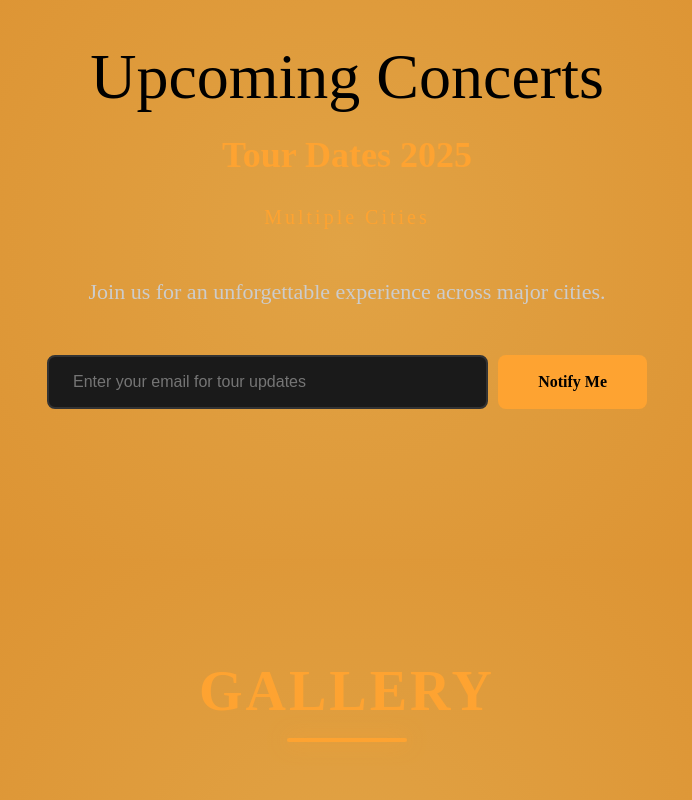
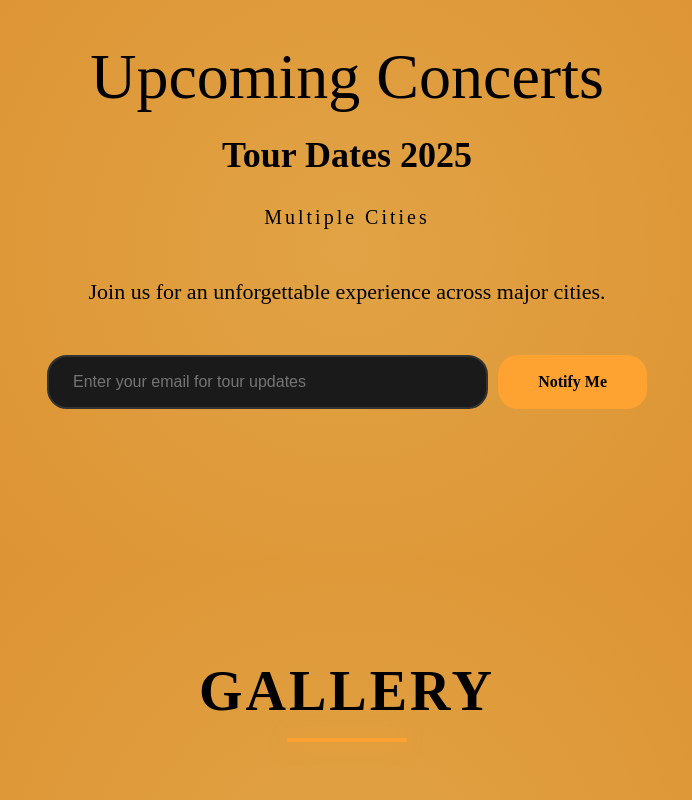
Before and after one commit to Tharun5604/OfficeGaana, a Next.js app: page / in a window 1280 px wide. Shown: the part 860-1660 px from the top of the page, without its empty margins (293-985 px from the left). Built offline with nearby package versions, Linux system fonts and the light colour scheme; grey boxes are pictures that could not be loaded.

Commit message:
css changes

```diff
--- a/src/styles/globals.css
+++ b/src/styles/globals.css
@@ -151,7 +151,7 @@ section {
 
 .hero .hashtag {
   font-size: clamp(14px, 3vw, 24px);
-  font-family: Pacifico, cursive;
+  font-family: Montserrat;
   color: #fff;
   margin-bottom: 25px;
   font-weight: 300;
@@ -384,14 +384,14 @@ section {
 
 .concerts .subtitle {
   font-size: clamp(20px, 4vw, 36px);
-  color: #fea331;
+  color: #000000;
   margin-bottom: 30px;
   font-weight: 600;
 }
 
 .concerts .cities {
   font-size: clamp(14px, 2.5vw, 20px);
-  color: #fea331;
+  color: #000000;
   margin-bottom: 50px;
   letter-spacing: 3px;
   font-weight: 500;
@@ -400,7 +400,7 @@ section {
 .concerts p {
   font-size: clamp(16px, 2.5vw, 22px);
   margin-bottom: 50px;
-  color: #ccc;
+  color: #000000;
 }
 
 /* EMAIL SIGNUP */
@@ -419,7 +419,7 @@ section {
   border: 2px solid #333;
   background: #1a1a1a;
   color: #fff;
-  border-radius: 8px;
+  border-radius: 20px;
   font-size: 16px;
 }
 
@@ -428,7 +428,7 @@ section {
   background: #fea331;
   color: #000000;
   border: none;
-  border-radius: 8px;
+  border-radius: 20px;
   font-size: 16px;
   cursor: pointer;
   transition: all 0.3s;
@@ -459,6 +459,7 @@ section {
   letter-spacing: 3px;
   text-transform: uppercase;
   position: relative;
+  color: #000000;
 }
 
 /* glowing underline */
@@ -500,7 +501,7 @@ section {
 .about h2 {
   font-size: clamp(36px, 6vw, 56px);
   margin-bottom: 50px;
-  color: #fea331;
+  color: #020202;
 }
 
 .about p {
@@ -508,7 +509,7 @@ section {
   line-height: 1.9;
   margin-bottom: 30px;
   text-align: left;
-  color: #ddd;
+  color: #000000;
 }
 
 /* VIDEO GRID */
@@ -606,7 +607,7 @@ section {
   color: #fff;
   border-radius: 8px;
   font-size: 16px;
-  font-family: inherit;
+  font-family: Montserrat;
   transition: border-color 0.3s;
 }
 
@@ -669,7 +670,7 @@ section {
 
 .footer p {
   margin-bottom: 30px;
-  color: #888;
+  color: #000000;
   font-size: 16px;
 }
 
@@ -1382,7 +1383,7 @@ a {
 }
 
 button {
-  font-family: inherit;
+  font-family: Montserrat ;
 }
 
 /* NAVBAR SHADOW ON SCROLL */
```
